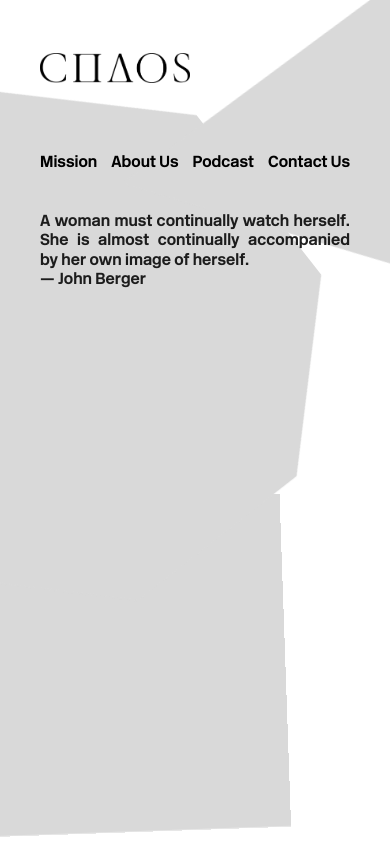
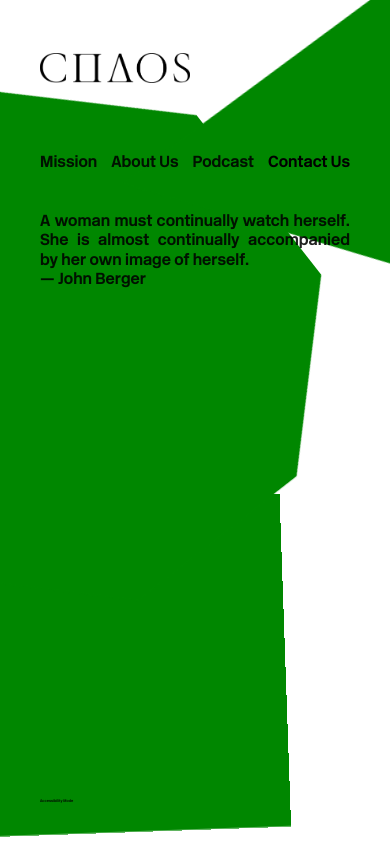
Before and after one commit to dotkalm/CHAOSWEBSITE, a Next.js app: page / in a window 390 px wide. Built offline with nearby package versions, Linux system fonts and the light colour scheme.

Commit message:
adds blue to shapes and theme, adds dvh

```diff
--- a/src/components/Background/index.tsx
+++ b/src/components/Background/index.tsx
@@ -57,10 +57,7 @@ export default function Background(){
         opacity,
         transition: 'none',
         '& svg path': {
-          fill: {
-            xs: theme.palette.grey[300],
-            sm: randomColor
-          },
+          fill: randomColor,
           strokeWidth: 0
         }
       }}
--- a/src/components/Footer/index.tsx
+++ b/src/components/Footer/index.tsx
@@ -26,10 +26,6 @@ export default function Footer(){
             component="footer"
             onClick={handleAccessibilityClick}
             sx={{
-                visibility: {
-                    xs: 'hidden',
-                    sm: 'visible',
-                },
                 cursor: 'pointer',
             }}
         >
--- a/src/components/Navigation/index.tsx
+++ b/src/components/Navigation/index.tsx
@@ -14,7 +14,7 @@ import {
     NavigationColors,
 } from '@/constants';
 
-export default function Navigation(){
+export default function Navigation() {
     const pathname = usePathname();
     const theme = useTheme();
     const [a11y, setA11y] = useState<boolean>(false);
@@ -76,7 +76,7 @@ export default function Navigation(){
             {
                 NavigationTuple.map((route) => {
                     const isActive = pathname === route;
-                    const activeColor = isActive ? theme.palette.shapes[NavigationColors[route]] : theme.palette.primary.main;
+                    const hoverColor = a11y ? theme.palette.shapes[NavigationColors[route]] : theme.palette.grey[500];
                     const desktopColor = isActive && a11y ? theme.palette.shapes[NavigationColors[route]] : (isActive ? theme.palette.grey[500] : 'inherit');
 
                     return (
@@ -84,16 +84,10 @@ export default function Navigation(){
                             key={route}
                             variant="body1"
                             sx={{
-                                    color: {
-                                        xs: activeColor,
-                                        sm: desktopColor,
-                                    },
+                                color: desktopColor,
                                 cursor: 'pointer',
                                 '&:hover': {
-                                        color: {
-                                            xs: activeColor,
-                                            sm: `${theme.palette.grey[500]} !important`,
-                                        }
+                                    color: hoverColor,
                                 }
                             }}
                         >
@@ -116,9 +110,7 @@ export default function Navigation(){
                     },
                     cursor: 'pointer',
                     '&:hover': {
-                            color: {
-                                xs: `${theme.palette.grey[500]} !important`,
-                            }
+                        color: a11y ? theme.palette.shapes.orange : theme.palette.grey[500],
                     }
                 }}
             >
--- a/src/constants/shapes.ts
+++ b/src/constants/shapes.ts
@@ -1,4 +1,5 @@
 export enum SHAPE_COLORS {
+  BLUE = 'blue',
   GREEN = 'green',
   ORANGE = 'orange',
   PURPLE = 'purple',
@@ -6,6 +7,7 @@ export enum SHAPE_COLORS {
 }
 
 export const SHAPE_COLOR_VALUES = [
+  SHAPE_COLORS.BLUE,
   SHAPE_COLORS.GREEN,
   SHAPE_COLORS.ORANGE,
   SHAPE_COLORS.PURPLE,
--- a/src/styles/globals.css
+++ b/src/styles/globals.css
@@ -76,7 +76,7 @@ p {
 
 @media (max-width: 599px) {
   .layout-grid {
-    min-height: 100vh;
+    min-height: 100dvh;
     grid-template-columns: 1fr;
     grid-template-rows: auto auto 1fr auto;
     grid-template-areas:
--- a/src/theme.ts
+++ b/src/theme.ts
@@ -3,19 +3,21 @@ import { createTheme } from '@mui/material/styles';
 declare module '@mui/material/styles' {
   interface Palette {
     shapes: {
+      blue: string;
       green: string;
+      orange: string;
       purple: string;
       red: string;
-      orange: string;
     };
   }
 
   interface PaletteOptions {
     shapes: {
+      blue: string;
       green: string;
+      orange: string;
       purple: string;
       red: string;
-      orange: string;
     };
   }
 }
@@ -26,7 +28,8 @@ const theme = createTheme({
       green: '#008700',
       purple: '#db3adf',
       red: '#d30000',
-      orange: '#ffa600'
+      orange: '#ffa600',
+      blue: '#0000ff'
     },
     primary: { main: '#000' },
     secondary: { main: '#000' },
```
Lines whose indentation alone changed are shown as unchanged.
